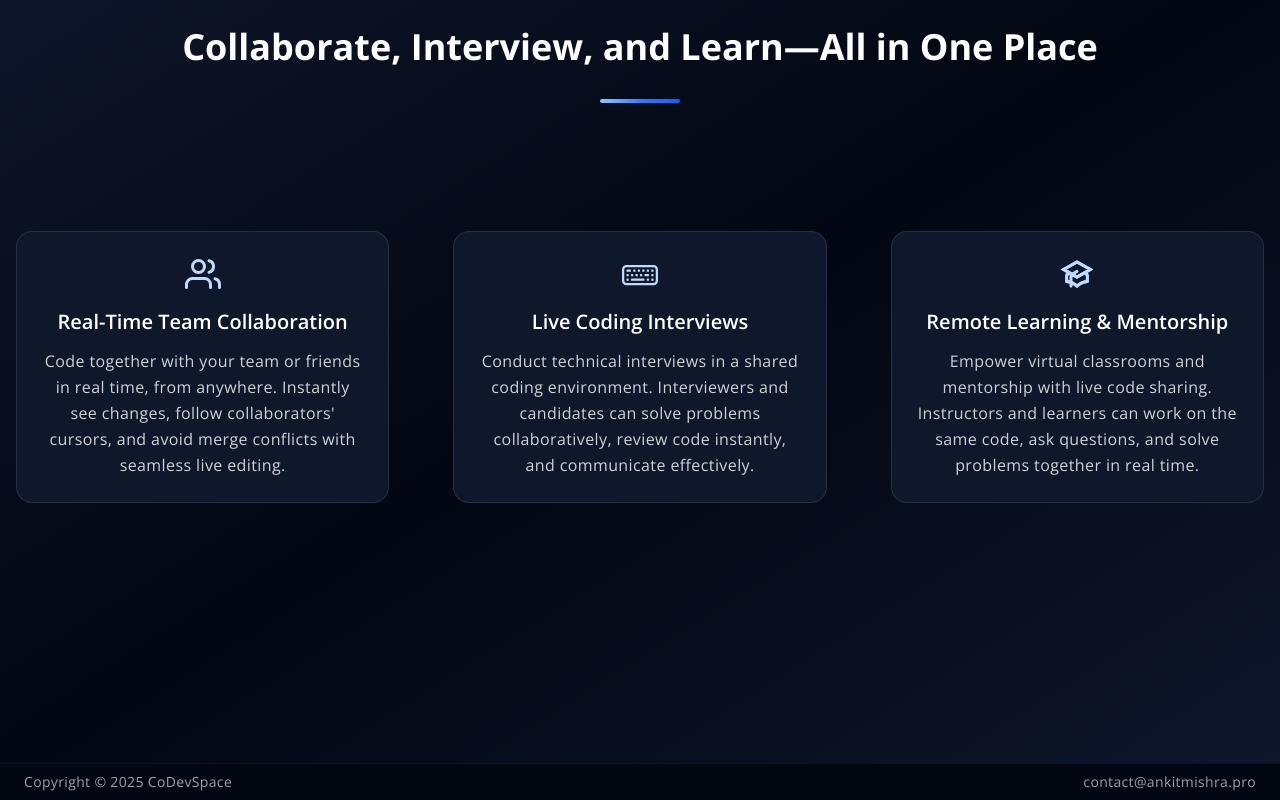
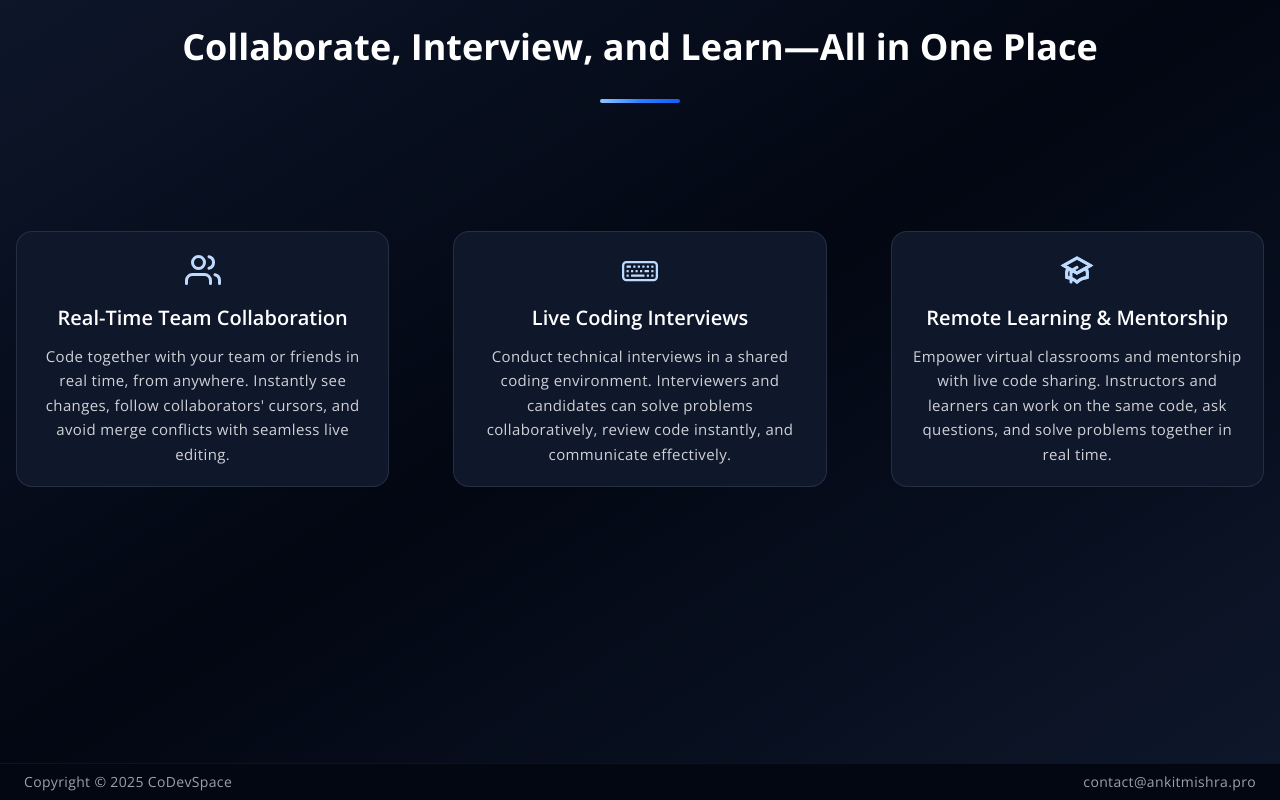
Before and after one commit to dev-ankit-mishra/collab-code-editor, a React (Vite) app in the folder client/: page / in a window 1280 px wide. Shown: the part 845-1645 px from the top of the page. Built offline with nearby package versions, Linux system fonts and the light colour scheme; no server answers.

Commit message:
reduced cards text size

```diff
--- a/client/src/components/Features.tsx
+++ b/client/src/components/Features.tsx
@@ -39,11 +39,11 @@ export default function Features() {
           {features.map(({ id, title, description, icon }) => (
             <div
               key={id}
-              className="bg-slate-900 border border-white/10 rounded-2xl w-full max-w-sm p-6 hover:shadow-lg transition"
+              className="bg-slate-900 border border-white/10 rounded-2xl w-full max-w-sm p-5 hover:shadow-lg transition"
             >
               <div className="mb-4 flex items-center justify-center">{icon}</div>
               <h3 className="text-xl font-semibold text-center mb-3">{title}</h3>
-              <p className="text-white/80 text-center tracking-wide leading-relaxed">{description}</p>
+              <p className="text-white/80 text-[15px] text-center tracking-wide leading-relaxed">{description}</p>
             </div>
           ))}
         </div>
```
